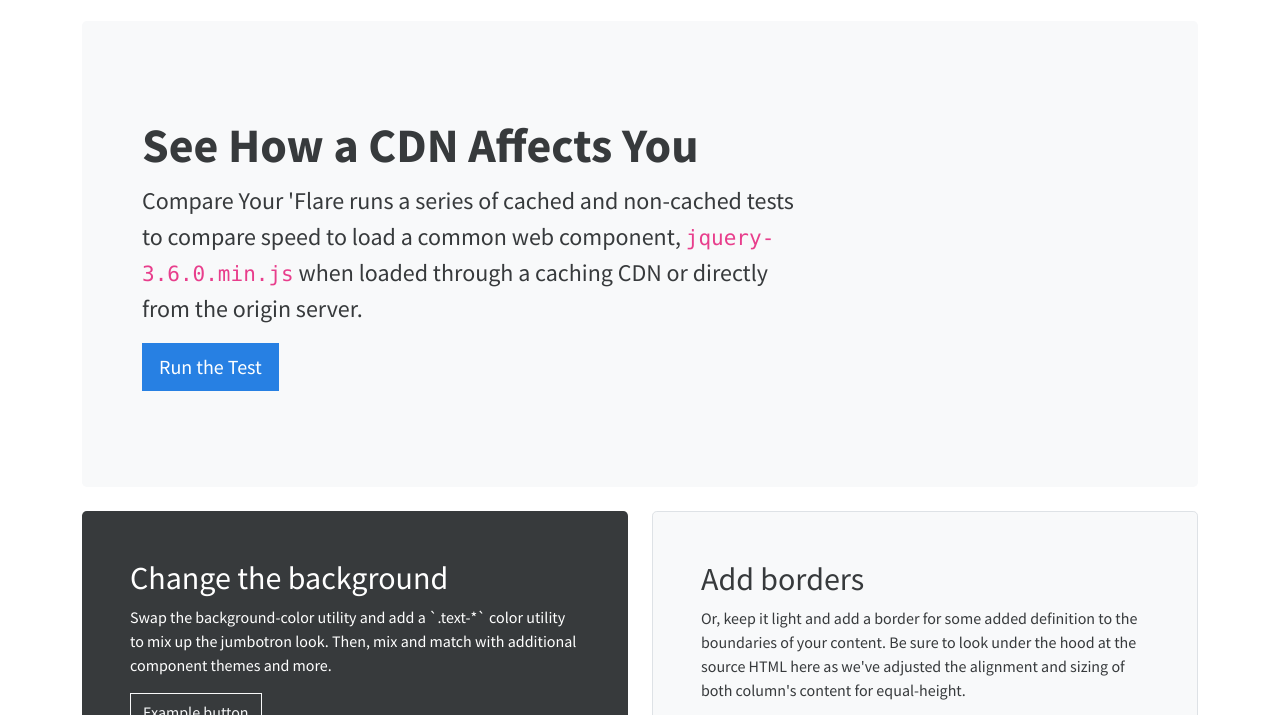
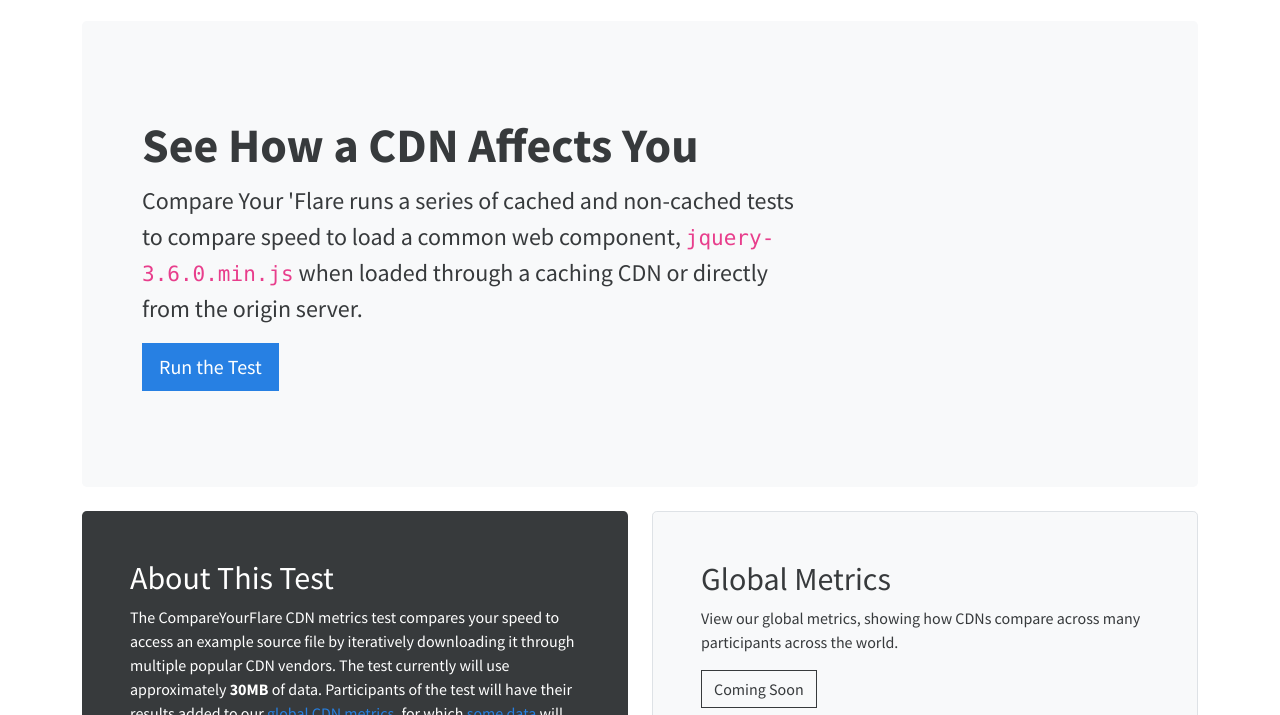
Before and after one commit to alyx/compareyourflare, a plain HTML site: page fe/index.html in a window 1280 px wide. Shown: the part 80-795 px from the top of the page. Drawn offline with Linux system fonts and the light colour scheme.

Commit message:
Add tl;dr disclaimer, TBD write a real privacy policy lol

```diff
--- a/fe/index.html
+++ b/fe/index.html
@@ -336,19 +336,19 @@
             <div class="row align-items-md-stretch">
                 <div class="col-md-6">
                     <div class="h-100 p-5 text-white bg-dark rounded-3">
-                        <h2>Change the background</h2>
-                        <p>Swap the background-color utility and add a `.text-*` color utility to mix up the jumbotron
-                            look. Then, mix and match with additional component themes and more.</p>
-                        <button class="btn btn-outline-light" type="button">Example button</button>
+                        <h2>About This Test</h2>
+                        <p>The CompareYourFlare CDN metrics test compares your speed to access an example source file
+                            by iteratively downloading it through multiple popular CDN vendors. The test currently
+                            will use approximately <strong>30MB</strong> of data. Participants of the test will have their
+                            results added to our <a href="#">global CDN metrics</a>, for which <a href="#">some data</a>
+                            will be collected.</p>
                     </div>
                 </div>
                 <div class="col-md-6">
                     <div class="h-100 p-5 bg-light border rounded-3">
-                        <h2>Add borders</h2>
-                        <p>Or, keep it light and add a border for some added definition to the boundaries of your
-                            content. Be sure to look under the hood at the source HTML here as we've adjusted the
-                            alignment and sizing of both column's content for equal-height.</p>
-                        <button class="btn btn-outline-secondary" type="button">Example button</button>
+                        <h2>Global Metrics</h2>
+                        <p>View our global metrics, showing how CDNs compare across many participants across the world.</p>
+                        <button class="btn btn-outline-secondary" type="button">Coming Soon</button>
                     </div>
                 </div>
             </div>
```
